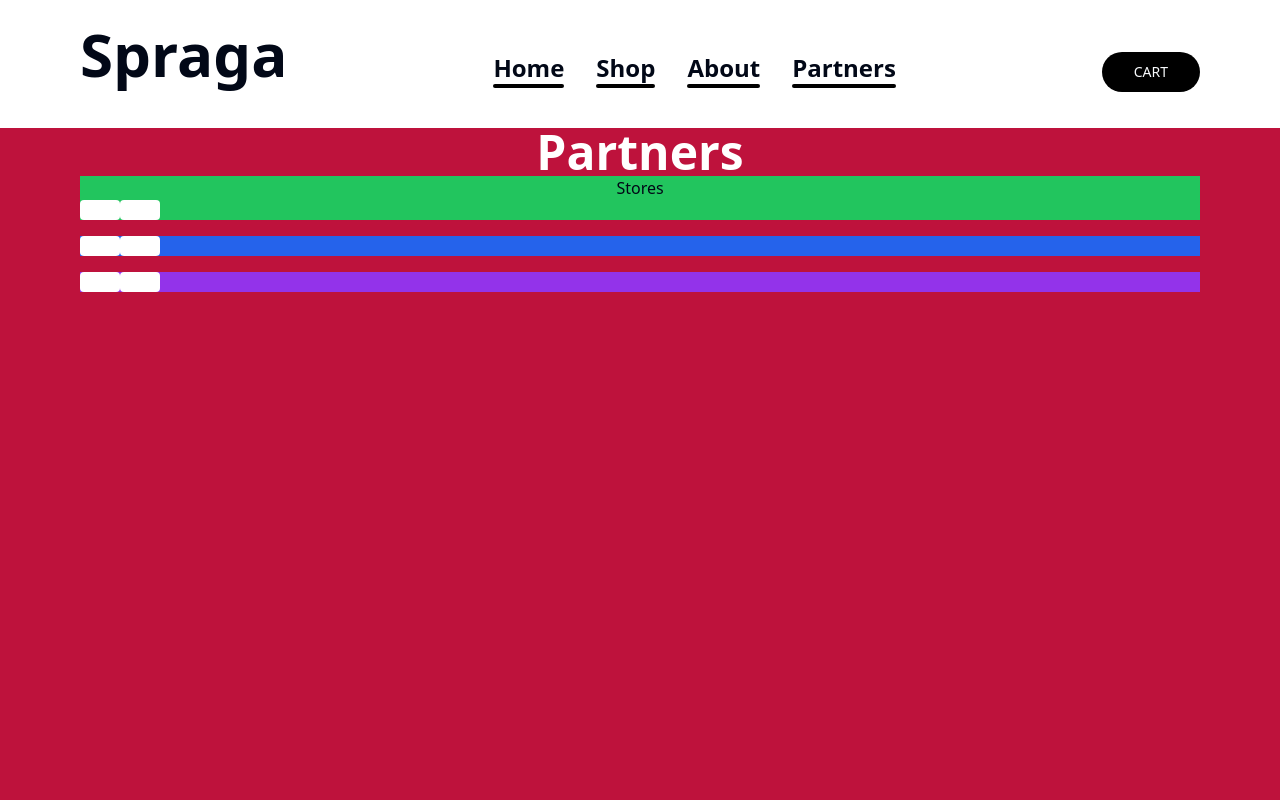
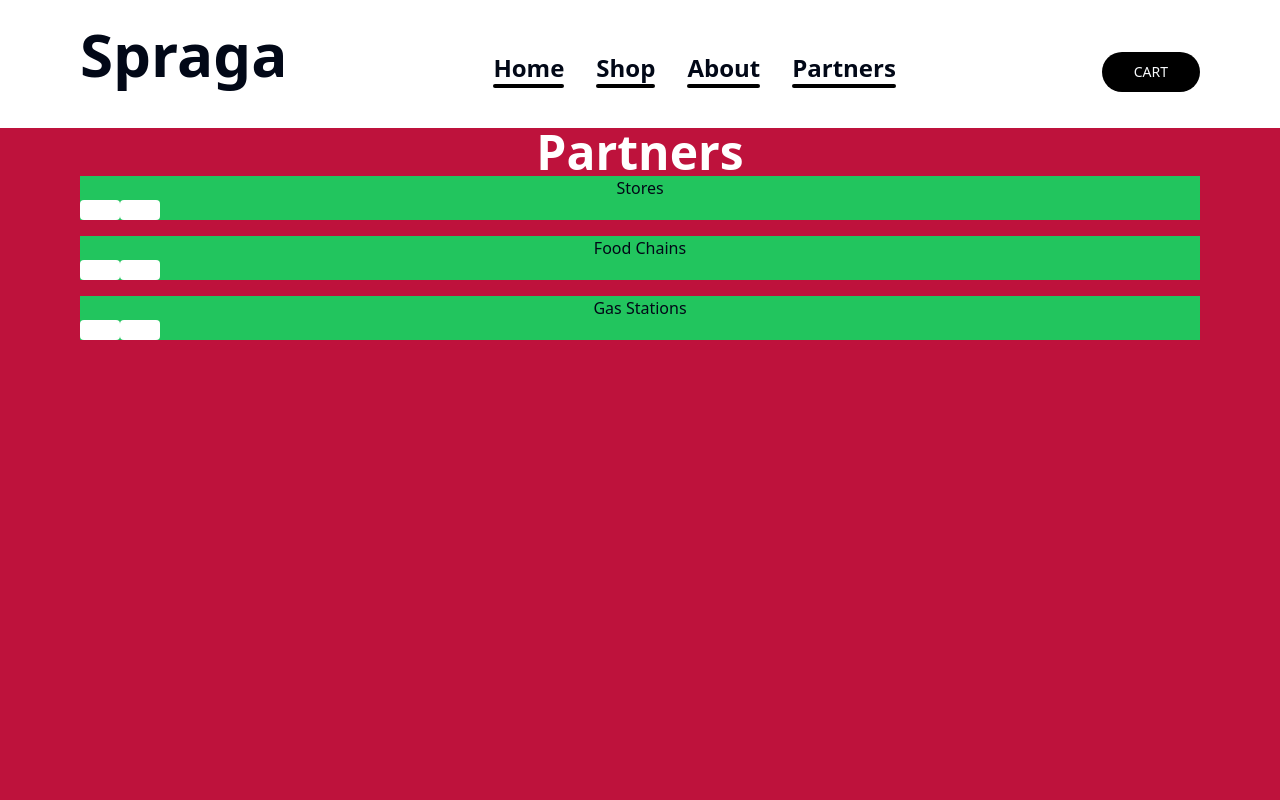
Before and after one commit to ShrewdLuni/Spraga, a React (Vite) app: page /partners in a window 1280 px wide. Shown: the top 800 px of the page. Built offline with nearby package versions, Linux system fonts and the light colour scheme.

Commit message:
feat: add Contact component & reorganized Partners page

```diff
--- /dev/null
+++ b/src/components/Contact/Contact.tsx
@@ -0,0 +1,7 @@
+export const Contact = () => {
+  return (
+    <div className="flex items-center justify-center w-screen h-screen">
+      <p>Contact</p>
+    </div>
+  )
+}
--- a/src/pages/Partners/Partners.tsx
+++ b/src/pages/Partners/Partners.tsx
@@ -1,31 +1,23 @@
+import { Contact } from "../../components/Contact/Contact"
 import { Footer } from "../../components/Footer/Footer"
 import { Navbar } from "../../components/Navbar/Navbar"
-import { Scroller } from "./components/Scroller"
+import { PartnersList } from "./components/PartnersList"
 
 export const Partners = () => {
   var list = [
-    {src : ""},
-    {src : ""}
+    {category : "Stores", list :
+      [{src : ""},{src : ""}]},
+    {category : "Food Chains", list :
+      [{src : ""},{src : ""}]},
+    {category : "Gas Stations", list :
+      [{src : ""},{src : ""}]}
   ]
 
   return (
     <div>
       <Navbar/>
-      <div className="w-screen h-screen mt-32 bg-rose-700">
-        <p className="text-center text-5xl font-semibold text-white">Partners</p>
-        <div className="flex flex-col text-center gap-y-4 w-full items-center justify-center px-20">
-          <div className="w-full bg-green-500">
-            <p>Stores</p>
-            <Scroller ScrollerItems={list}/>
-          </div>
-          <div className="w-full bg-blue-600">
-            <Scroller ScrollerItems={list}/>
-          </div>
-          <div className="w-full bg-purple-600">
-            <Scroller ScrollerItems={list}/>
-          </div>
-        </div>
-      </div>
+      <PartnersList partners={list}/>
+      <Contact/>
       <Footer/>
     </div>
   )
--- /dev/null
+++ b/src/pages/Partners/components/PartnersList.tsx
@@ -0,0 +1,16 @@
+import { Scroller } from "./Scroller"
+
+interface PartnersListProps {
+  partners : {category : string, list : {src : string, alt?: string}[]}[]
+}
+
+export const PartnersList = ({partners} : PartnersListProps) => {
+  return (
+    <div className="w-screen h-screen mt-32 bg-rose-700">
+      <p className="text-center text-5xl font-semibold text-white">Partners</p>
+      <div className="flex flex-col text-center gap-y-4 w-full items-center justify-center px-20">
+        {partners.map(item => <Scroller category={item.category} scrollerItems={item.list}/>)}
+      </div>
+    </div>
+  )
+}
--- a/src/pages/Partners/components/Scroller.tsx
+++ b/src/pages/Partners/components/Scroller.tsx
@@ -1,13 +1,17 @@
 import { ScrollerItem } from "./ScrollerItem"
 
 interface ScrollerProps {
-  ScrollerItems : {src : string, alt?: string}[]
+  category : string
+  scrollerItems : {src : string, alt?: string}[]
 }
 
-export const Scroller = ({ScrollerItems} : ScrollerProps ) => {
+export const Scroller = ({category,scrollerItems} : ScrollerProps ) => {
   return (
-    <div className="flex flex-row">
-      {ScrollerItems.map(item => <ScrollerItem src={item.src} alt={item.alt}/>)}
+    <div className="w-full bg-green-500">
+      <p>{category}</p>
+      <div className="flex flex-row">
+        {scrollerItems.map(item => <ScrollerItem src={item.src} alt={item.alt}/>)}
+      </div>
     </div>
   )
 }
```
